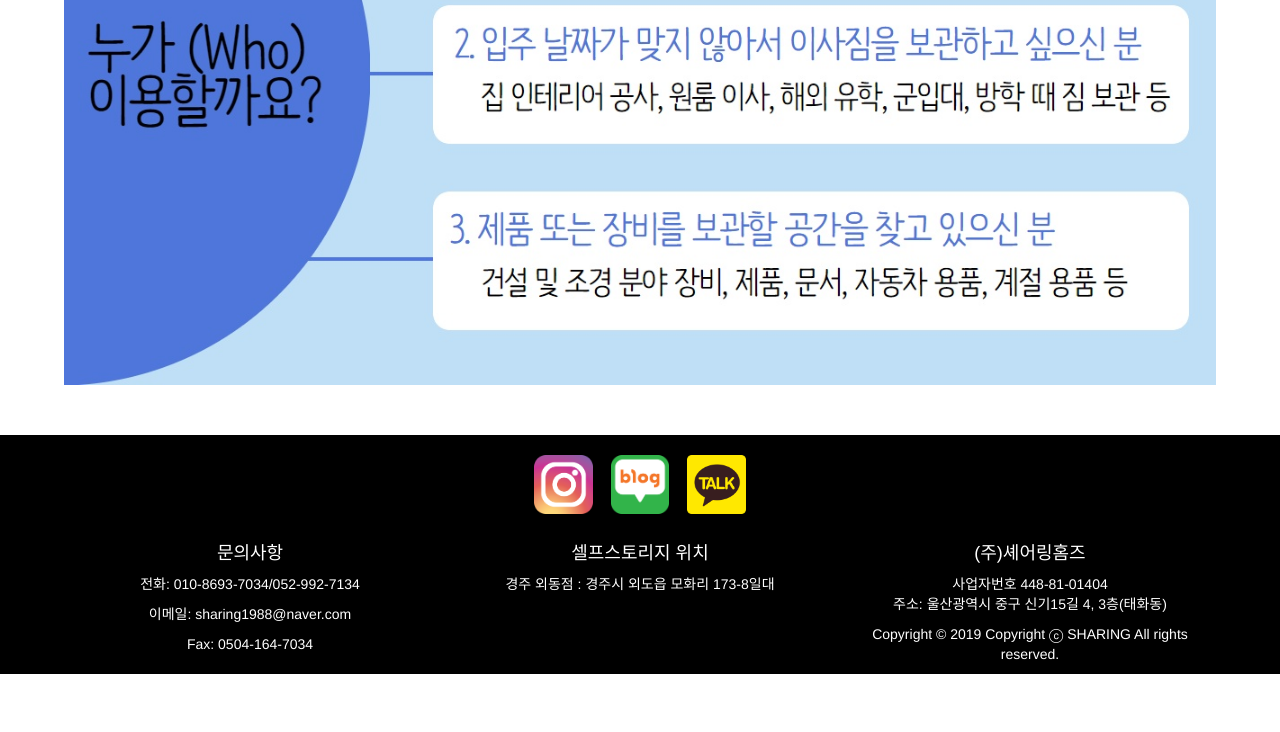
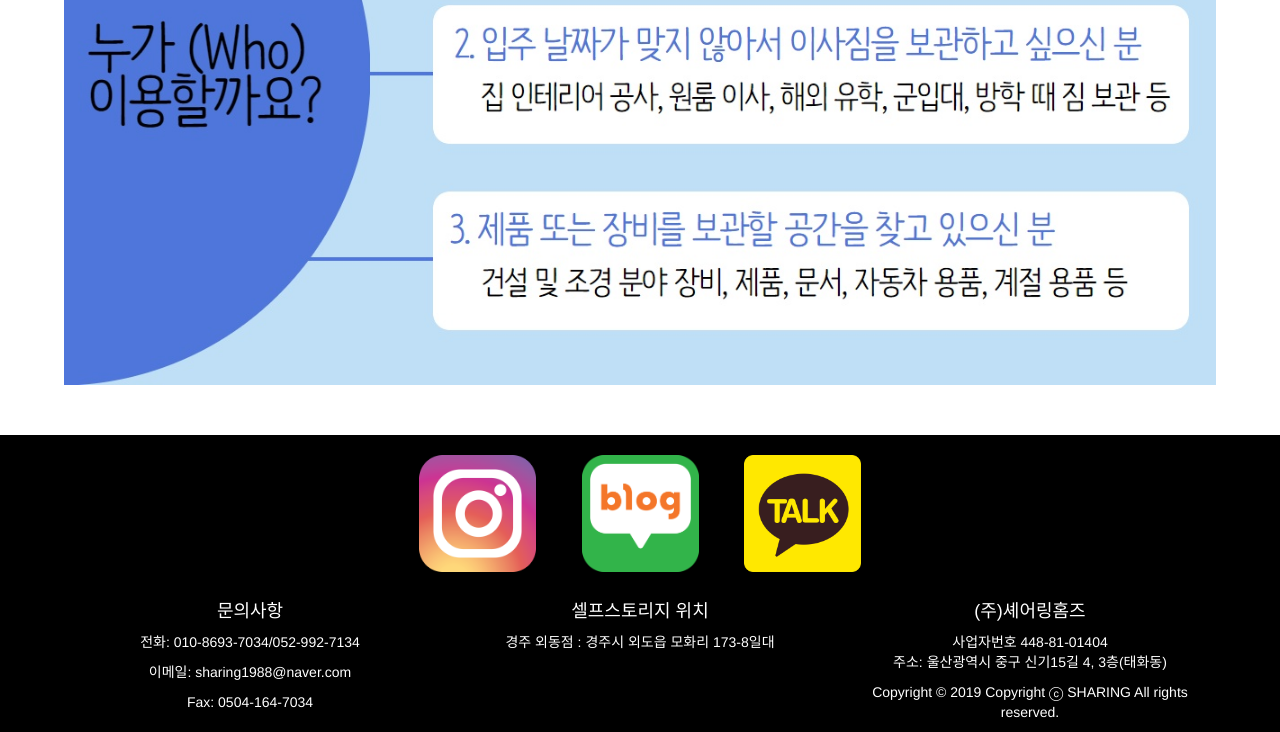
Before and after one commit to injae7034/StudyCafe_Homepage, a plain HTML site: page SharingSelfStorage.html in a window 1280 px wide. Shown: the part 1114-1846 px from the top of the page. Before the commit the page ends 1788 px from the top, so only its background shows below. Drawn offline with nearby package versions, Linux system fonts and the light colour scheme.

Commit message:
Add files via upload

```diff
--- a/SharingSelfStorage.html
+++ b/SharingSelfStorage.html
@@ -94,9 +94,9 @@ gtag('config', 'UA-144345480-1');
       <div class="container">
         <br>
         <div class="row" style="text-align: center;">
-        <a href="https://www.instagram.com/studying_lounge/?hl=ko" target="_blank"><img src="images/instagram.png" width="5%"></a>&emsp;
-        <a href="https://blog.naver.com/sharing1988" target="_blank"><img src="images/네이버블로그.png" width="5%"></a>&emsp;
-        <a href="https://pf.kakao.com/_ExgExkj" target="_blank"><img src="images/카카오톡.png" width="5%"></a><br>
+        <a href="https://www.instagram.com/studying_lounge/?hl=ko" target="_blank"><img src="images/instagram.png" width="10%"></a>&emsp;&emsp;&emsp;
+        <a href="https://blog.naver.com/sharing1988" target="_blank"><img src="images/네이버블로그.png" width="10%"></a>&emsp;&emsp;&emsp;
+        <a href="https://pf.kakao.com/_ExgExkj" target="_blank"><img src="images/카카오톡.png" width="10%"></a><br>
       </div>
       <br>
         <div class="row">
```
Also changed, not shown: sharingFAQ.html (+3 -3 lines), sharing경주외동점사진.html (+3 -3 lines), sharing이용방법.html (+3 -3 lines).
